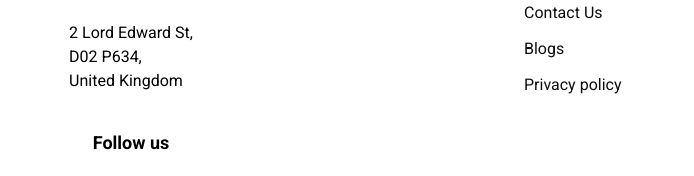
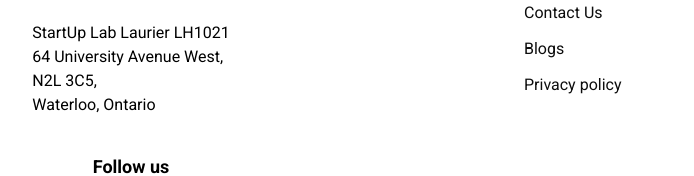
Before and after one commit to joshshiman/getfafnir, a website: page index.html in a window 1280 px wide. Shown: the part 2852-3028 px from the top of the page, without its empty margins (250-944 px from the left). Drawn offline with nearby package versions, Linux system fonts and the light colour scheme; files that its build step writes are made by us from their sources.

Commit message:
Change logo

```diff
--- a/index.html
+++ b/index.html
@@ -13,10 +13,10 @@
         <link rel="stylesheet" href="tailwind-build.css">
 
         <!-- Open Graph / Facebook -->
-        <meta property="og:title" content="Title of the project" />
+        <meta property="og:title" content="Fafnir" />
         <meta property="og:description" content="" />
         <meta property="og:type" content="website" />
-        <meta property="og:url" content="https://github.com/PaulleDemon" />
+        <meta property="og:url" content="https://getfafnir.com/" />
         <!--Replace with the current website url-->
         <meta property="og:image" content="" />
 
@@ -459,11 +459,13 @@
                     class="tw-max-w-[120px]"
                 />
                 <div>
-                    2 Lord Edward St,
+                    StartUp Lab Laurier LH1021
                     <br />
-                    D02 P634,
+                    64 University Avenue West,
                     <br />
-                    United Kingdom
+                    N2L 3C5,
+                    <br />
+                    Waterloo, Ontario
                 </div>
                 <div class="tw-mt-3 tw-text-lg tw-font-semibold">Follow us</div>
                 <div class="tw-flex tw-gap-4 tw-text-2xl">
```
Also changed, not shown: assets/logo/logo.png, assets/logo/logo1.png.
